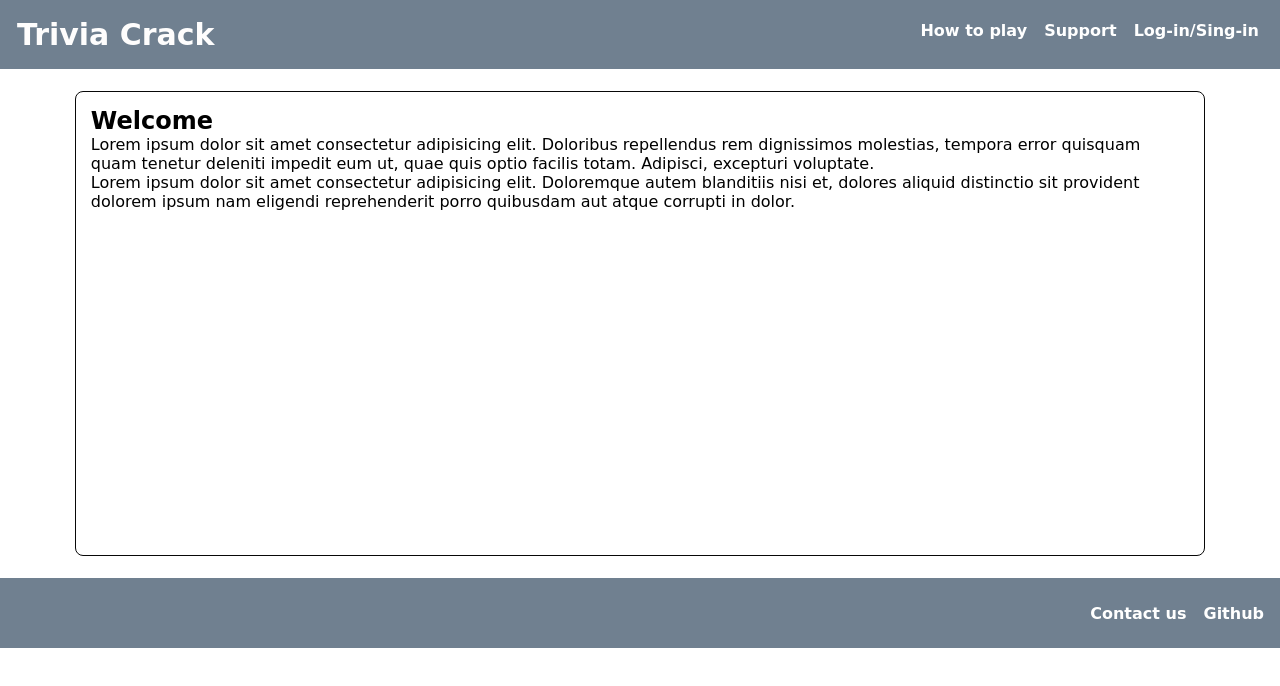
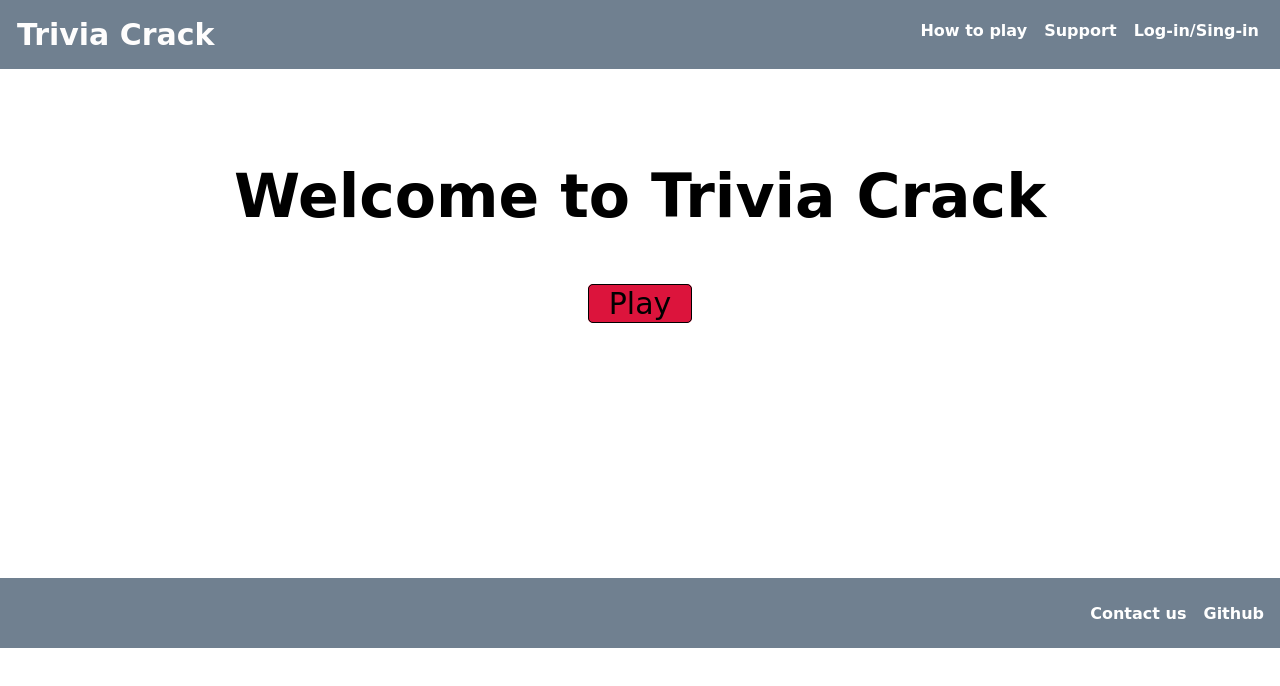
Before and after one commit to ricmtz/TriviaCrack, a plain HTML site: page views/index.html in a window 1280 px wide. Drawn offline with Linux system fonts and the light colour scheme.

Commit message:
#3 intro view

```diff
--- a/css/library.css
+++ b/css/library.css
@@ -85,6 +85,29 @@
     text-decoration: underline;
 }
 
+.intro {
+    border: none;
+    text-align: center;
+}
+
+.intro-text {
+    font-size: 60px;
+    text-align: center;
+    margin: 5% 10%;
+}
+
+.btn-play {
+    border: 1px solid #000000;
+    border-radius: 5px;
+    background: #dc143c;
+    color: #000000;
+    font-size: 30px;
+    padding: 1px 20px;
+    text-decoration: none;
+    text-align: center;
+}
+
+/* Fotm items */
 form {
     background-color:rgb(107, 107, 107);
     margin: 5px;
--- a/views/index.html
+++ b/views/index.html
@@ -21,11 +21,9 @@
     </nav>
   </header>
   <main>
-    <section>
-        <h1>Welcome</h1>
-        <p>Lorem ipsum dolor sit amet consectetur adipisicing elit. Doloribus repellendus rem dignissimos molestias, tempora error quisquam quam tenetur deleniti impedit eum ut, quae quis optio facilis totam. Adipisci, excepturi voluptate.</p>
-
-        <p>Lorem ipsum dolor sit amet consectetur adipisicing elit. Doloremque autem blanditiis nisi et, dolores aliquid distinctio sit provident dolorem ipsum nam eligendi reprehenderit porro quibusdam aut atque corrupti in dolor.</p>
+    <section class="intro">
+        <h1 class="intro-text">Welcome to Trivia Crack</h1>
+        <a href="" class="btn-play">Play</a>
     </section>
   </main>
   <footer>
```
